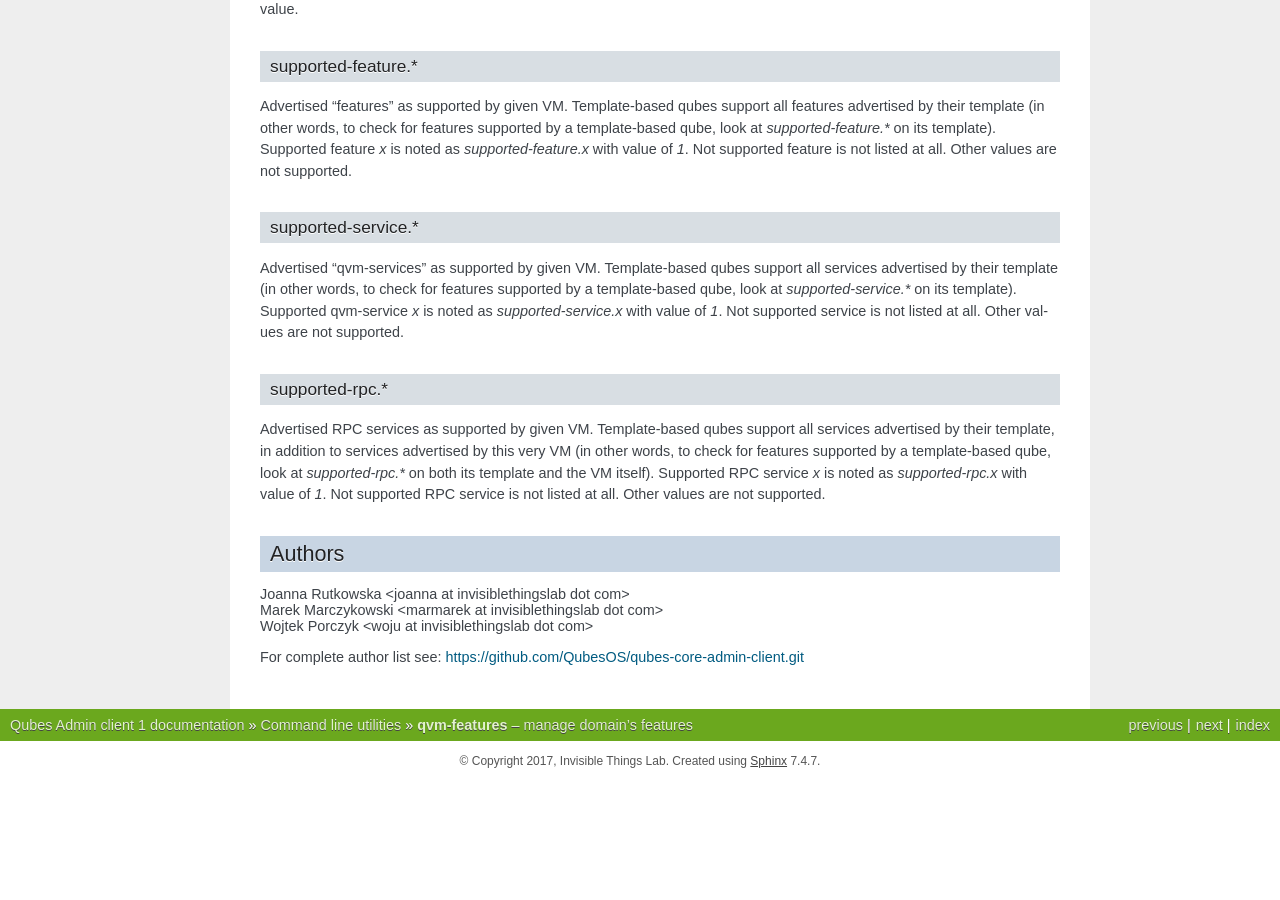
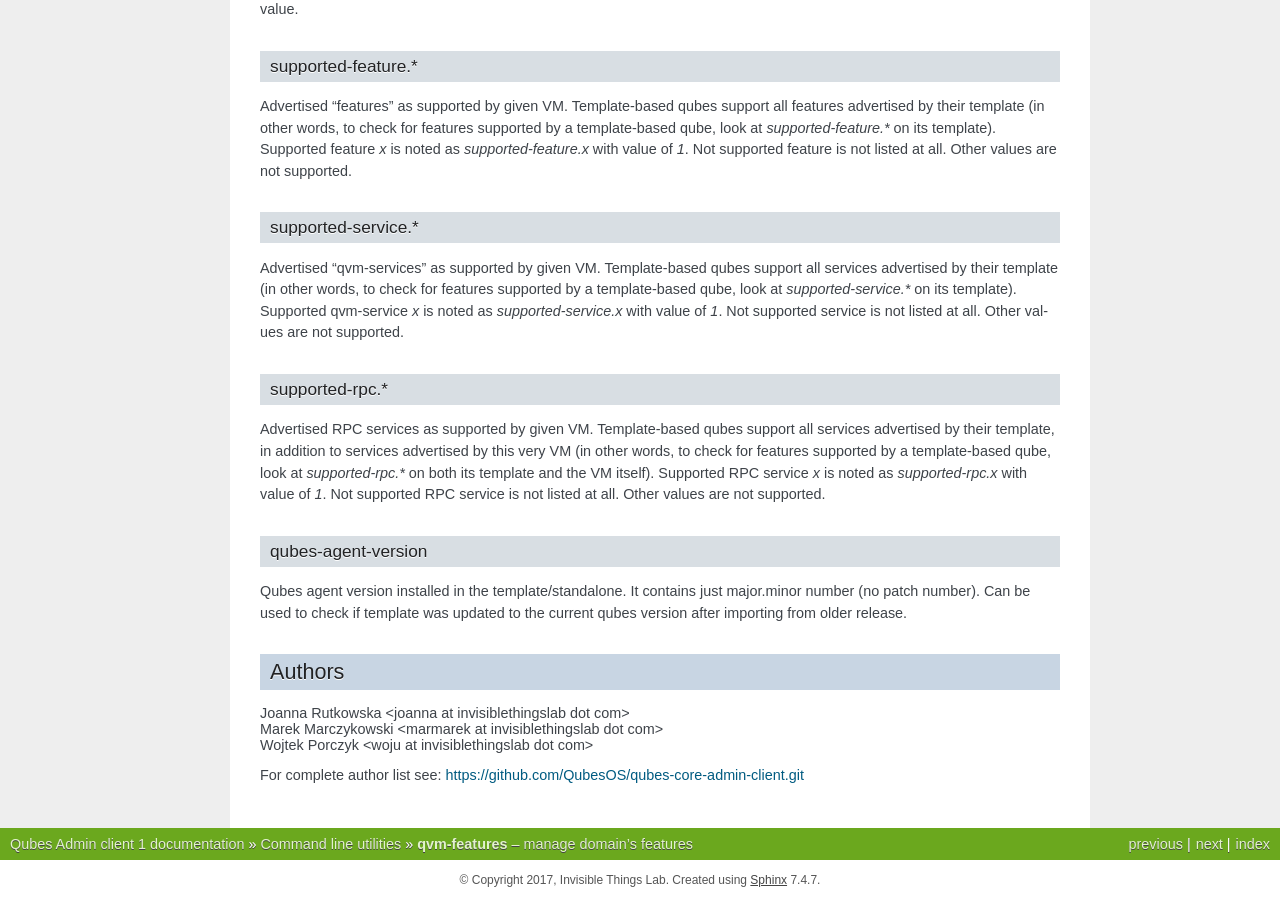
Before and after one commit to QubesOS/qubes-core-admin-client, a Sphinx documentation site: the page built from doc/manpages/qvm-features.rst, in a window 1280 px wide and 900 px high, scrolled down 3952 px. Built offline with Sphinx 7.4.7, drawn with Linux system fonts in a browser that asks for light colours; the version number could not be read and is left out; before the commit the page ends 4733 px from its top, so only the background shows below that.

Commit message:
Document qubes-agent-version feature

```diff
--- a/doc/manpages/qvm-features.rst
+++ b/doc/manpages/qvm-features.rst
@@ -269,6 +269,12 @@ the VM itself). Supported RPC service `x` is noted as `supported-rpc.x`
 with value of `1`. Not supported RPC service is not listed at all. Other values
 are not supported.
 
+qubes-agent-version
+^^^^^^^^^^^^^^^^^^^
+
+Qubes agent version installed in the template/standalone. It contains just
+major.minor number (no patch number). Can be used to check if template was
+updated to the current qubes version after importing from older release.
 
 Authors
 -------
```
